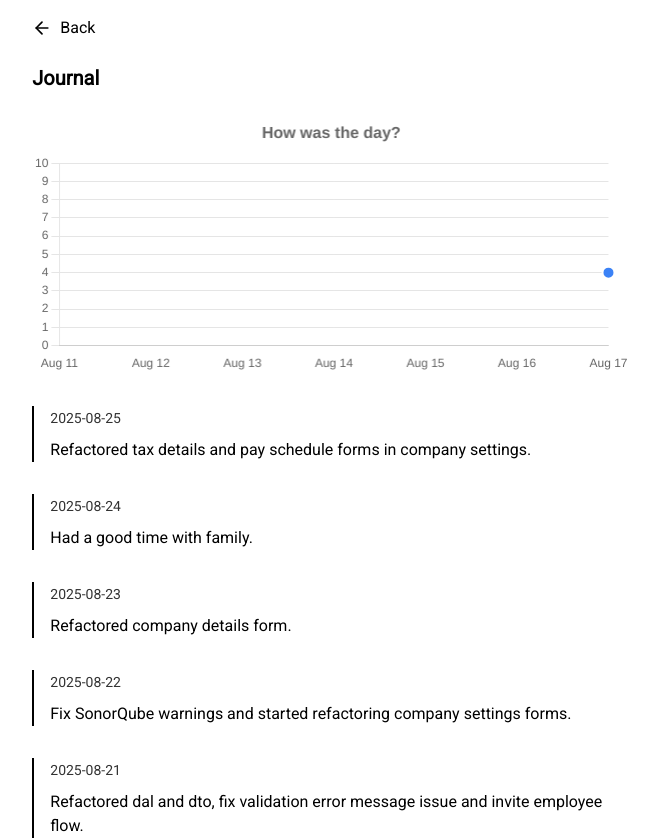
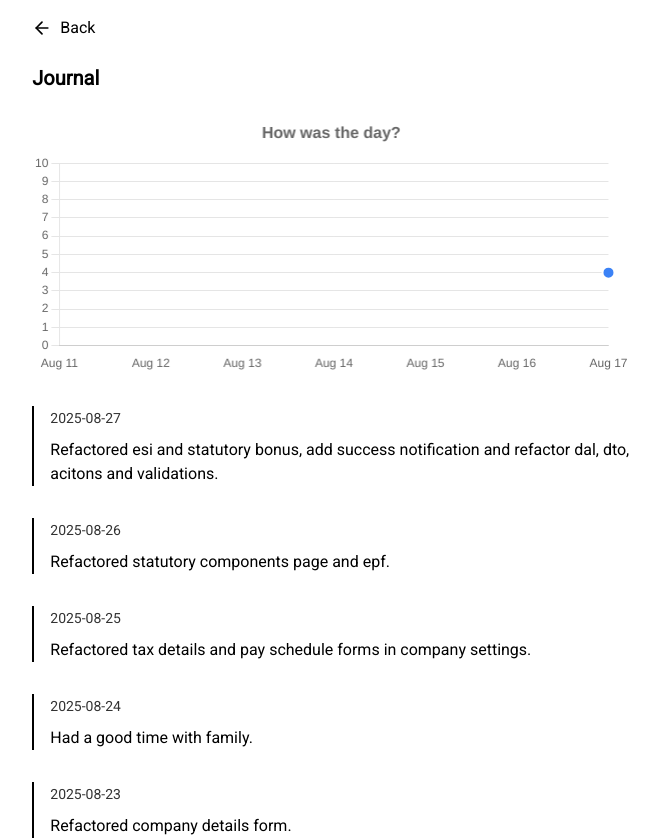
Before and after one commit to minamicode/minamicode.com, a Next.js app: page /journal in a window 1280 px wide. Shown: the top 840 px of the page, without its empty margins (309-969 px from the left). Built offline with nearby package versions, Linux system fonts and the light colour scheme.

Commit message:
add a journal entry

```diff
--- a/src/app/_components/JournalEntries.tsx
+++ b/src/app/_components/JournalEntries.tsx
@@ -8,6 +8,16 @@ type JournalEntry = {
 };
 
 const entries: JournalEntry[] = [
+  {
+    date: "2025-08-27",
+    text: "Refactored esi and statutory bonus, add success notification and refactor dal, dto, acitons and validations.",
+    chart: 7,
+  },
+  {
+    date: "2025-08-26",
+    text: "Refactored statutory components page and epf.",
+    chart: 4,
+  },
   {
     date: "2025-08-25",
     text: "Refactored tax details and pay schedule forms in company settings.",
```
